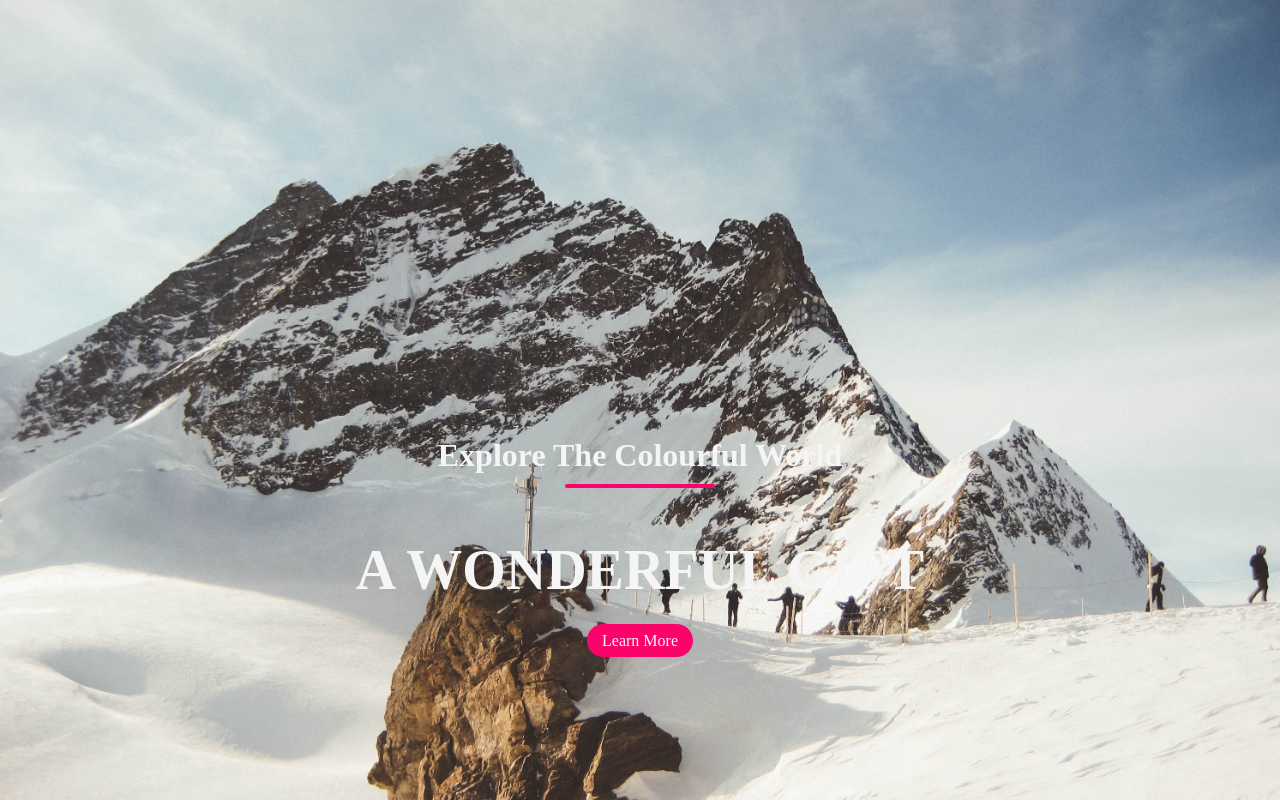
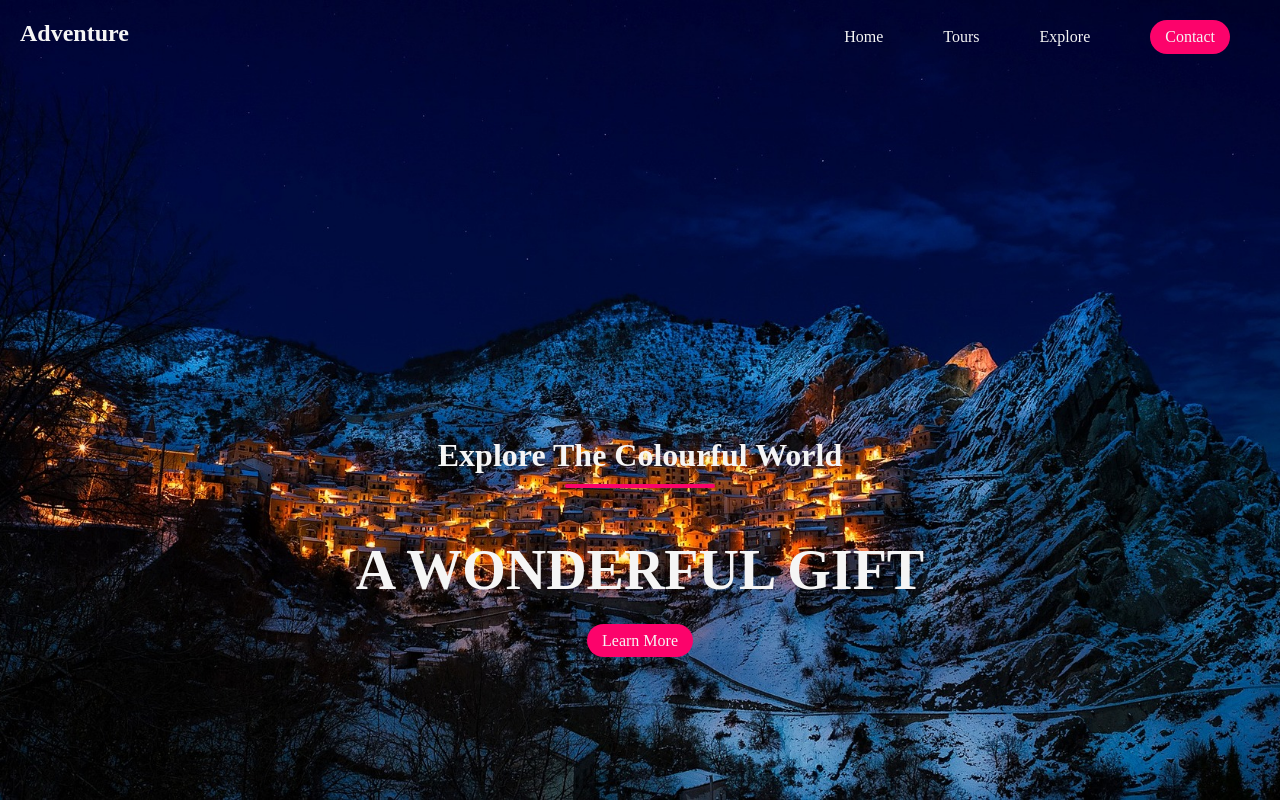
Before and after one commit to TaiwoOluwaseyi/Adventure, a plain HTML site: page index.html in a window 1280 px wide. Drawn offline with Linux system fonts and the light colour scheme.

Commit message:
found the right image

```diff
--- a/Style.css
+++ b/Style.css
@@ -7,10 +7,38 @@
 a {
     text-decoration: none;
 }
+
+ul {
+    list-style: none;
+}
+
+/* Nav */
+.navbar {
+    display: flex;
+    position: absolute;
+    top: 0;
+    left: 0;
+    width: 100%;
+    justify-content: space-between;
+    padding: 20px;
+    color: whitesmoke;
+}
+
+.nav-links {
+    display: flex;
+    align-items: center;
+}
+
+.nav-links li {
+    margin: 0 30px;
+
+}
+
+/* End of navbar */
 header {
     width: 100vw;
     height: 100vh;
-    background-image: url(./Images/pexels-pixabay-264151.jpg);
+    background-image: url(./Images/castelmezzano-1979546_1920.jpg);
     background-position: bottom;
     background-size: cover;
     display: flex;
--- a/index.html
+++ b/index.html
@@ -8,6 +8,18 @@
     <title>Adventure</title>
 </head>
 <body>
+    <!-- Navbar -->
+    <nav class="navbar">
+        <h1 class="logo">Adventure</h1>
+        <ul class="nav-links">
+            <li><a href="#"></a>Home</li>
+            <li><a href="#"></a>Tours</li>
+            <li><a href="#"></a>Explore</li>
+            <li class="ctn"><a href="#"></a>Contact</li>
+
+        </ul>
+    </nav>
+    <!-- End of Navbar -->
     <header>
         <section class="header-content">
             <h2>Explore The Colourful World</h2>
```
Also changed, not shown: Images/castelmezzano-1979546_1920.jpg (added), Images/pexels-karolina-3669288.jpg (added), 1 other file.
